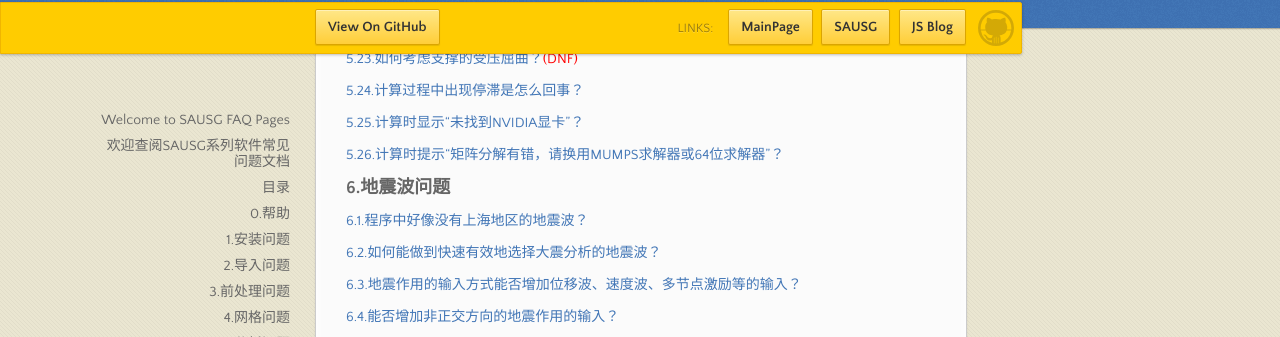
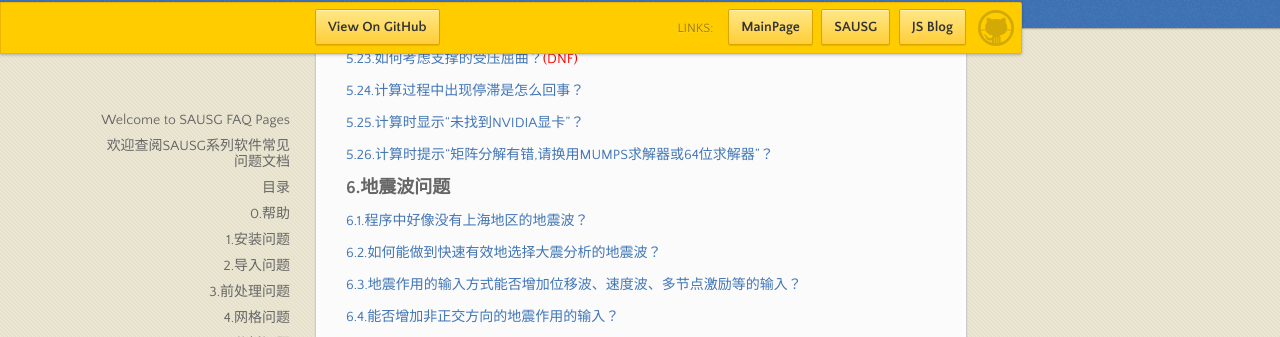
Before and after one commit to Haiezan/SAUSG_FAQ, a Jekyll site: the page built from index.md, in a window 1280 px wide and 900 px high, scrolled down 3556 px. Shown: the part 113-450 px from the top of the window. Built offline with Jekyll 4.4.1, drawn with Linux system fonts in a browser that asks for light colours; our own code applies the rules of GitHub Pages for plain Markdown files; comment, search, counter and statistics services are not loaded.

Commit message:
修改5.26文件名称错误

```diff
--- a/index.md
+++ b/index.md
@@ -123,7 +123,7 @@
 #### [5.23.如何考虑支撑的受压屈曲？<font color=Red>(DNF)</font>](/5.分析问题/5.23.如何考虑支撑的受压屈曲.md)
 #### [5.24.计算过程中出现停滞是怎么回事？](/5.分析问题/5.24.计算过程中出现停滞是怎么回事.md)
 #### [5.25.计算时显示“未找到NVIDIA显卡”？](/5.分析问题/5.25.计算时显示“未找到NVIDIA显卡”.md)
-#### [5.26.计算时提示“矩阵分解有错，请换用MUMPS求解器或64位求解器”？](/5.分析问题/5.26.计算时提示“矩阵分解有错，请换用MUMPS求解器或64位求解器”.md)
+#### [5.26.计算时提示“矩阵分解有错,请换用MUMPS求解器或64位求解器”？](/5.分析问题/5.26.计算时提示“矩阵分解有错,请换用MUMPS求解器或64位求解器”.md)
 
 ### 6.地震波问题
 
```
Also changed, not shown: 5.分析问题/5.26.计算时提示“矩阵分解有错,请换用MUMPS求解器或64位求解器”.md (renamed from 5.分析问题/5.26.计算时提示“矩阵分解有错，请换用MUMPS求解器或64位求解器”.md, +1 -1 lines).
